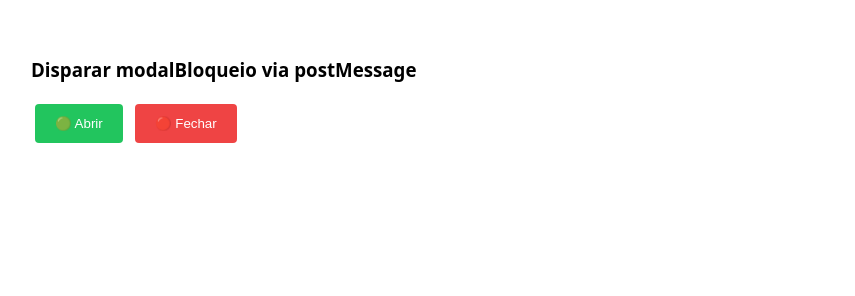
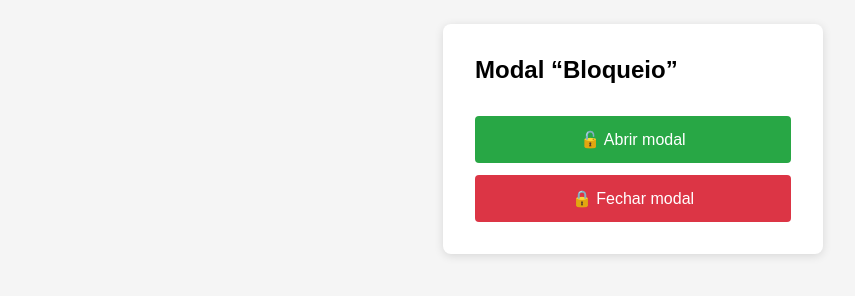
Before and after one commit to kadubmx/html-starter, a website: page index.html in a window 1280 px wide. Shown: the whole page, without its empty margins (7-862 px from the left). Drawn offline with Linux system fonts and the light colour scheme.

Commit message:
Update index.html

```diff
--- a/index.html
+++ b/index.html
@@ -2,43 +2,65 @@
 <html lang="pt-BR">
 <head>
   <meta charset="UTF-8" />
-  <title>Teste modalBloqueio</title>
+  <title>Controle do Modal</title>
+
   <style>
-    body {font-family: system-ui, sans-serif; padding: 30px}
-    button {padding: 12px 20px; margin: 4px; border: none; border-radius: 4px; cursor: pointer}
-    .abrir  {background:#22c55e; color:#fff}
-    .fechar {background:#ef4444; color:#fff}
+    *{box-sizing:border-box;font-family:Arial,Helvetica,sans-serif}
+    body{margin:0;padding:24px;background:#f5f5f5}
+    .card{max-width:380px;margin:auto;background:#fff;padding:32px;border-radius:8px;
+          box-shadow:0 2px 10px rgba(0,0,0,.12)}
+    h2{margin-top:0;font-weight:600}
+    button{width:100%;padding:14px 0;margin-top:12px;font-size:16px;border:none;
+           border-radius:4px;cursor:pointer;color:#fff;transition:.25s}
+    .open{background:#28a745}.open:hover{background:#208638}
+    .close{background:#dc3545}.close:hover{background:#c62c3c}
+    .toast{margin-top:16px;padding:12px;border-radius:4px;font-size:14px;display:none}
+    .ok{background:#d4edda;color:#155724}
+    .err{background:#f8d7da;color:#721c24}
   </style>
 </head>
 <body>
+  <div class="card">
+    <h2>Modal “Bloqueio”</h2>
 
-  <h3>Disparar modalBloqueio via postMessage</h3>
+    <button class="open" id="btnOpen">🔓 Abrir modal</button>
+    <button class="close" id="btnClose">🔒 Fechar modal</button>
 
-  <button class="abrir"  onclick="abrir()">🟢 Abrir</button>
-  <button class="fechar" onclick="fechar()">🔴 Fechar</button>
+    <div id="toast" class="toast"></div>
+  </div>
 
   <script>
-    /** Envia a mensagem para a janela-pai (Lowcoder) --------- */
-    function abrir () {
-      console.log('🔄 enviando OPEN_MODAL_BLOQUEIO');
-      window.parent.postMessage({
-        type: 'OPEN_MODAL_BLOQUEIO',   // identificador
-        modalId: 'modalBloqueio',      // **nome exportado** no Lowcoder
-        payload: { origem: 'iframe', ts: Date.now() }
-      }, '*');
-    }
-
-    function fechar () {
-      console.log('🔄 enviando CLOSE_MODAL_BLOQUEIO');
-      window.parent.postMessage({ type: 'CLOSE_MODAL_BLOQUEIO', modalId: 'modalBloqueio' }, '*');
-    }
-
-    /** (opcional) escuta respostas do Lowcoder --------------- */
-    window.addEventListener('message', (ev) => {
-      if (ev.data?.type === 'MODAL_RESPONSE')
-        console.log('📨 resposta Lowcoder:', ev.data);
-    });
+/* ---------- utilidades ---------- */
+const MODAL = 'modalBloqueio';     // nome exato do modal no Lowcoder
+const TOAST = document.getElementById('toast');
+function showToast(msg, ok=true){
+  TOAST.textContent = msg;
+  TOAST.className = `toast ${ok?'ok':'err'}`;
+  TOAST.style.display = 'block';
+  setTimeout(()=> TOAST.style.display='none', 3000);
+}
+/* ---------- envio seguro ---------- */
+function sendToParent(msg){
+  // pequeno debounce evita que o mesmo clique feche o modal imediatamente
+  setTimeout(()=> window.parent.postMessage(msg, '*'), 30);
+}
+/* ---------- handlers ---------- */
+document.getElementById('btnOpen').addEventListener('click', e=>{
+  e.stopPropagation();          // clique não “atravessa” para o Lowcoder
+  sendToParent({ type:'OPEN_MODAL', modalName:MODAL });
+});
+document.getElementById('btnClose').addEventListener('click', e=>{
+  e.stopPropagation();
+  sendToParent({ type:'CLOSE_MODAL', modalName:MODAL });
+});
+/* ---------- escuta resposta ---------- */
+window.addEventListener('message', ev=>{
+  if(ev.data?.type==='MODAL_RESPONSE' && ev.data.modalName===MODAL){
+      showToast(ev.data.success ? 'Modal operado com sucesso ✅'
+                                : `Erro: ${ev.data.error}`, ev.data.success);
+  }
+});
+console.log('✅ Widget pronto – clique para abrir/fechar o modal');
   </script>
-
 </body>
 </html>
```
